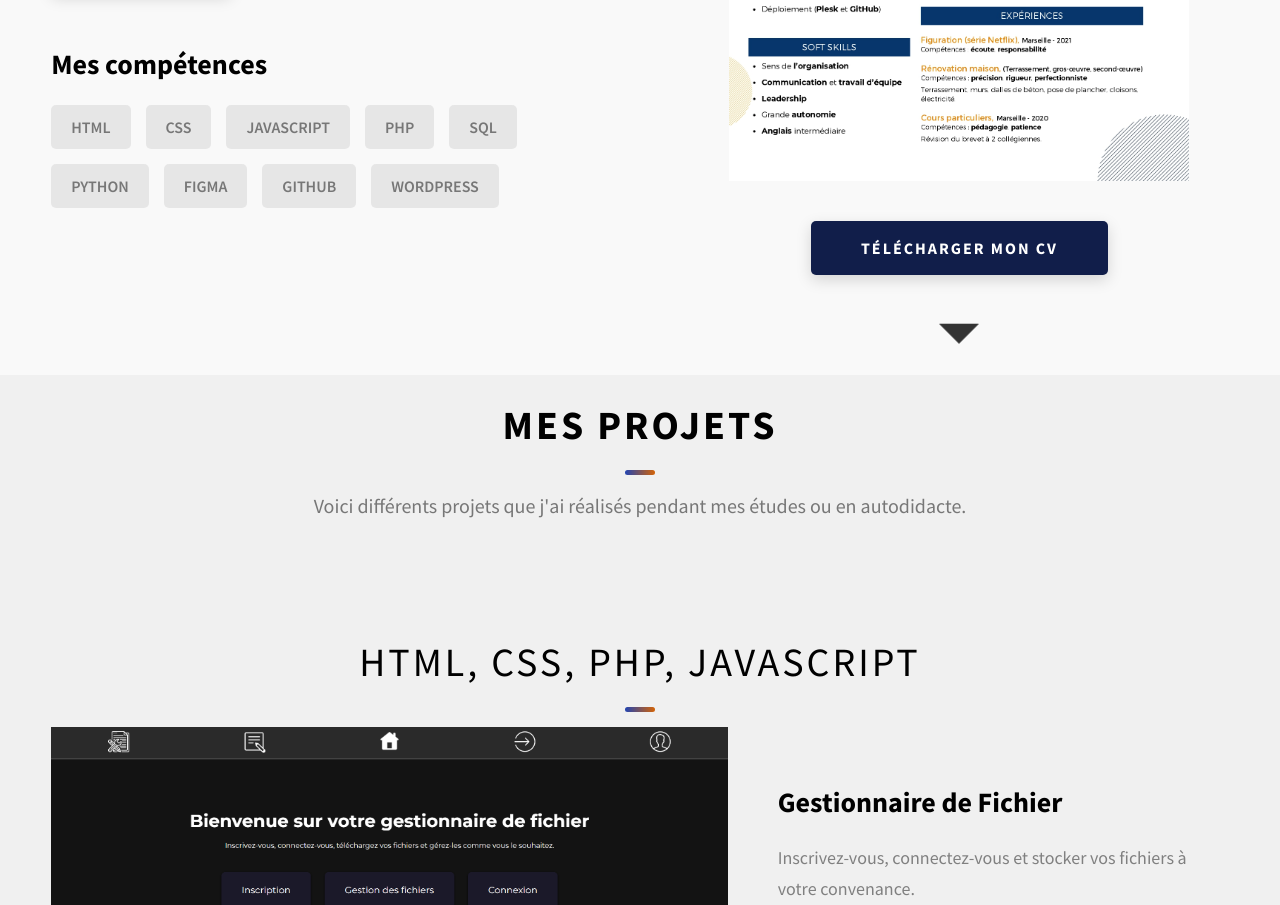
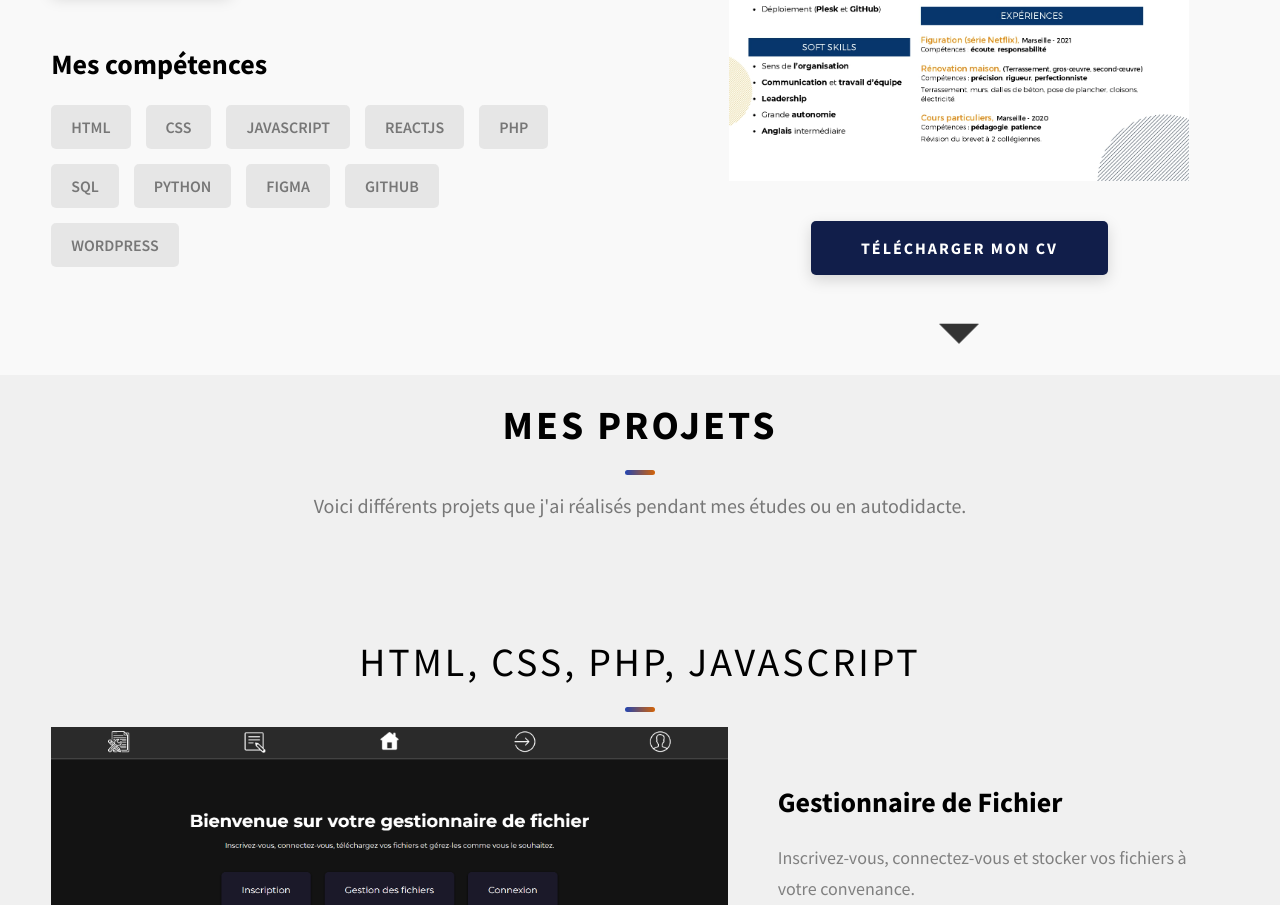
Before and after one commit to augustin-yvon/portfolio, a plain HTML site: page index.html in a window 1280 px wide. Shown: the part 1518-2423 px from the top of the page. Drawn offline with Linux system fonts and the light colour scheme.

Commit message:
Update index.html

```diff
--- a/index.html
+++ b/index.html
@@ -130,6 +130,7 @@
                 <div class="skills__skill outilsDetails" data-name="HTML">HTML</div>
                 <div class="skills__skill outilsDetails" data-name="CSS">CSS</div>
                 <div class="skills__skill outilsDetails" data-name="JAVASCRIPT">JAVASCRIPT</div>
+                <div class="skills__skill outilsDetails" data-name="REACTJS">REACTJS</div>
                 <div class="skills__skill outilsDetails" data-name="PHP">PHP</div>
                 <div class="skills__skill outilsDetails" data-name="SQL">SQL</div>
                 <div class="skills__skill outilsDetails" data-name="PYTHON">PYTHON</div>
```
